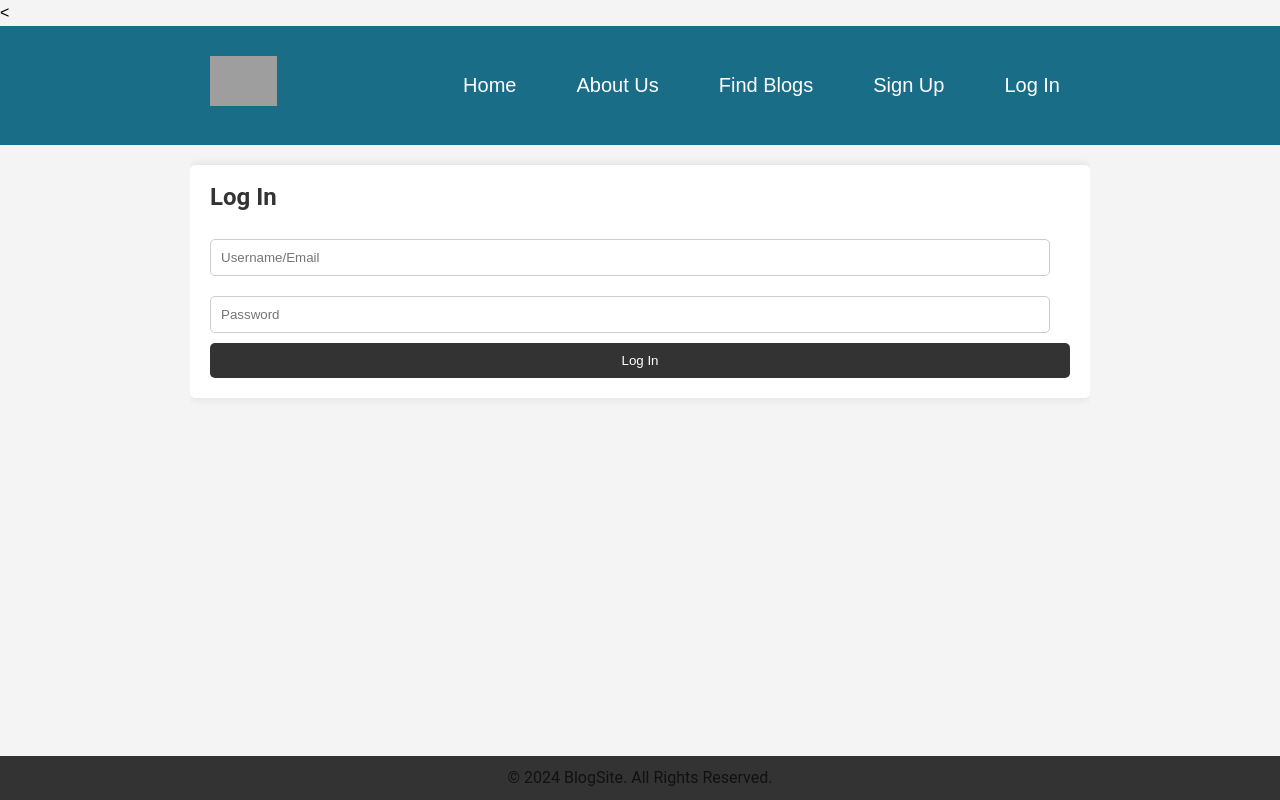
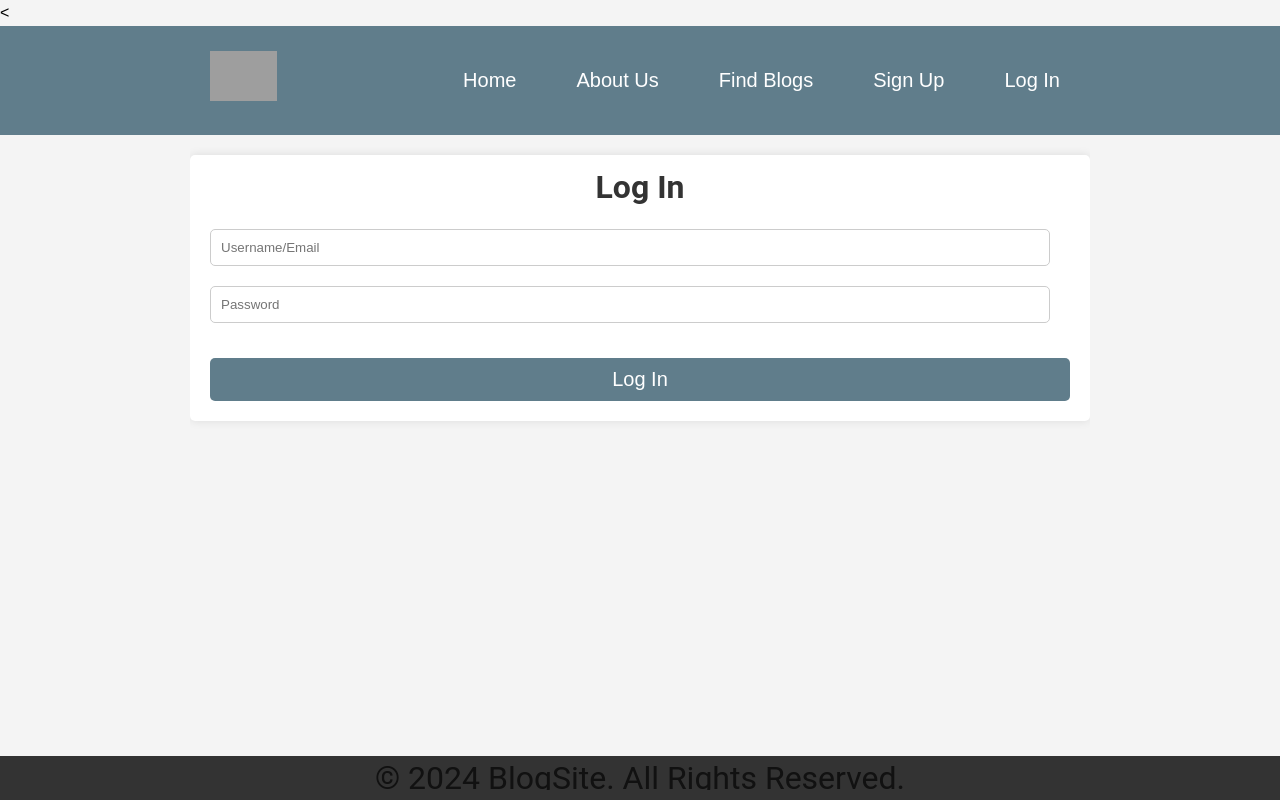
Before and after one commit to 2akia/New-Php, a PHP site: page /login.php in a window 1280 px wide. Run offline with PHP 8.4, Linux system fonts and the light colour scheme; grey boxes are pictures that could not be loaded.

Commit message:
added more css navbar
added more css navbar

```diff
--- a/css/style.css
+++ b/css/style.css
@@ -20,6 +20,8 @@ body {
 h1, h2, h3, h4, h5, h6, p {
 font-family: 'Roboto' , sans-serif;
 color: #111;
+text-align: center;
+font-size: 32px;
 line-height: 24px;
 }
 
@@ -30,13 +32,11 @@ h1 {
     text-align: center;
 }
 
-
-
 nav {
-    background: #196d87;
+    background: #607d8b;
     color: #fff;
     font-size: 20px;
-    padding: 30px 0;
+    padding: 25px 0;
 }
 
 nav .wrapper {
@@ -62,7 +62,7 @@ nav ul li {
 }
 
 nav ul li a:hover {
-    background: #ffffff;
+    background: #ffffff4f;
     padding: 5px 10px;
     border-radius: 5px;
 }
@@ -117,10 +117,11 @@ nav img {
     display: block;
     width: 100%;
     padding: 10px;
-    background: #333;
+    background: #607d8b;
     color: #fff;
     border: none;
     border-radius: 5px;
+    font-size: 20px;
     cursor: pointer;
 }
 
--- a/header.php
+++ b/header.php
@@ -9,8 +9,8 @@ session_start();
 <head>
     <meta charset="UTF-8">
     <meta name="viewport" content="width=device-width, initial-scale=1.0">
-    <link rel="stylesheet" type="text/css" href="css/reset.css">
-    <link rel="stylesheet" type="text/css" href="css/style.css">
+    <link rel="stylesheet" type="text/css" href="css/reset.css?v=1.0">
+    <link rel="stylesheet" type="text/css" href="css/style.css?v=1.0">
     <
     <title>Document</title>
 </head>
@@ -19,7 +19,7 @@ session_start();
 <nav>
 
 <div class="wrapper">
-<a href="index.php"><img src="img/logo-white.png" alt="Blogs logo"></a>
+<a href="index.php"><img src="img/Pngtree bird.png" alt="Blogs logo"></a>
 
 <ul>
     <li><a href="index.php">Home</a></li>
--- a/login.php
+++ b/login.php
@@ -7,9 +7,9 @@ include_once 'header.php';
    <div class="signup-form-form">
    <form action="includes/login.inc.php" method="post">
 
-   <input type="text" name="uid" placeholder="Username/Email">
-   <input type="password" name="pwd" placeholder="Password">
-   <button type="submit" name="submit">Log In</button>
+   <input type="text" name="uid" placeholder="Username/Email"><br>
+   <input type="password" name="pwd" placeholder="Password"><br>
+   <br><button type="submit" name="submit">Log In</button>
 
    </form>
    </div>
--- a/signup.php
+++ b/signup.php
@@ -20,7 +20,7 @@ include_once 'header.php';
    <input type="password" name="pwd" placeholder="Password"><br>
    <input type="password" name="pwdrepeat" placeholder="Repeat Password..."><br>
 
-   <button type="submit" name="submit">Signup</button>
+   <br><button type="submit" name="submit">Signup</button>
 
    </form>
    </div>
```
Also changed, not shown: 1 other file.
